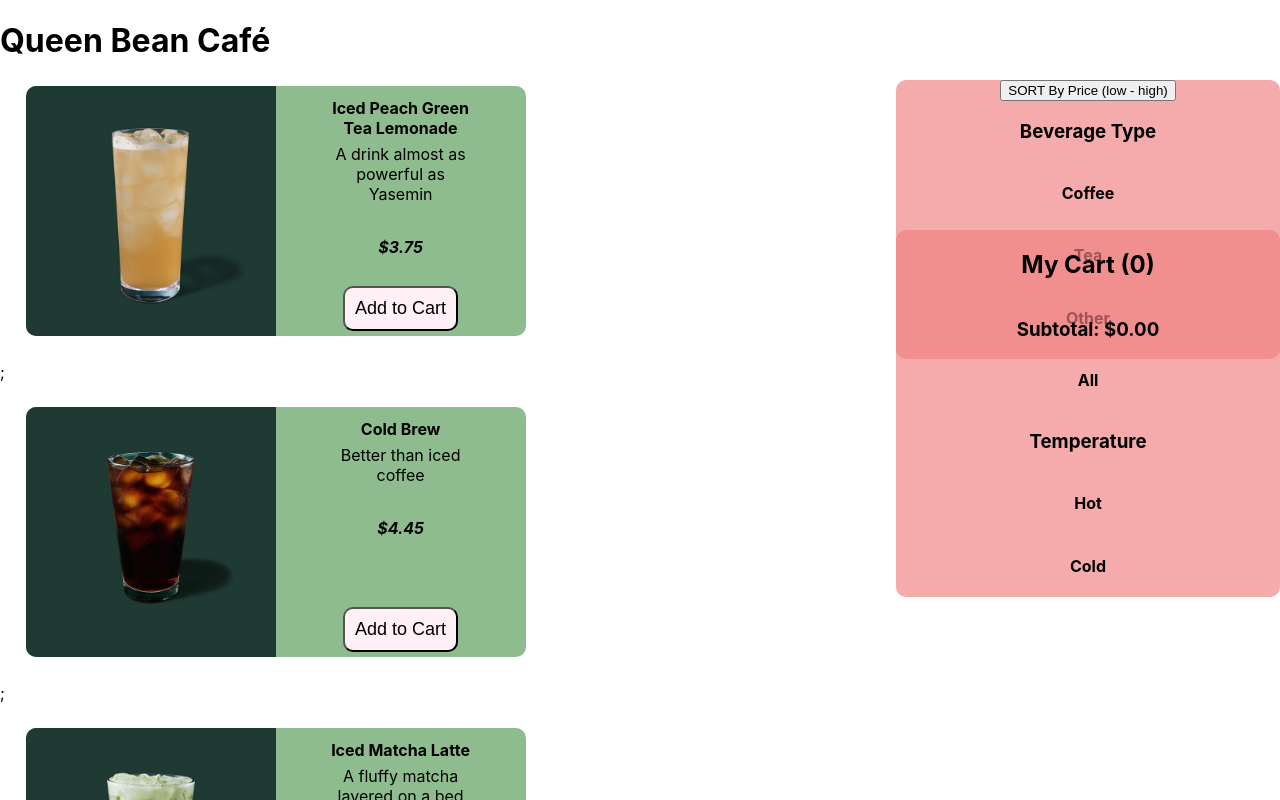
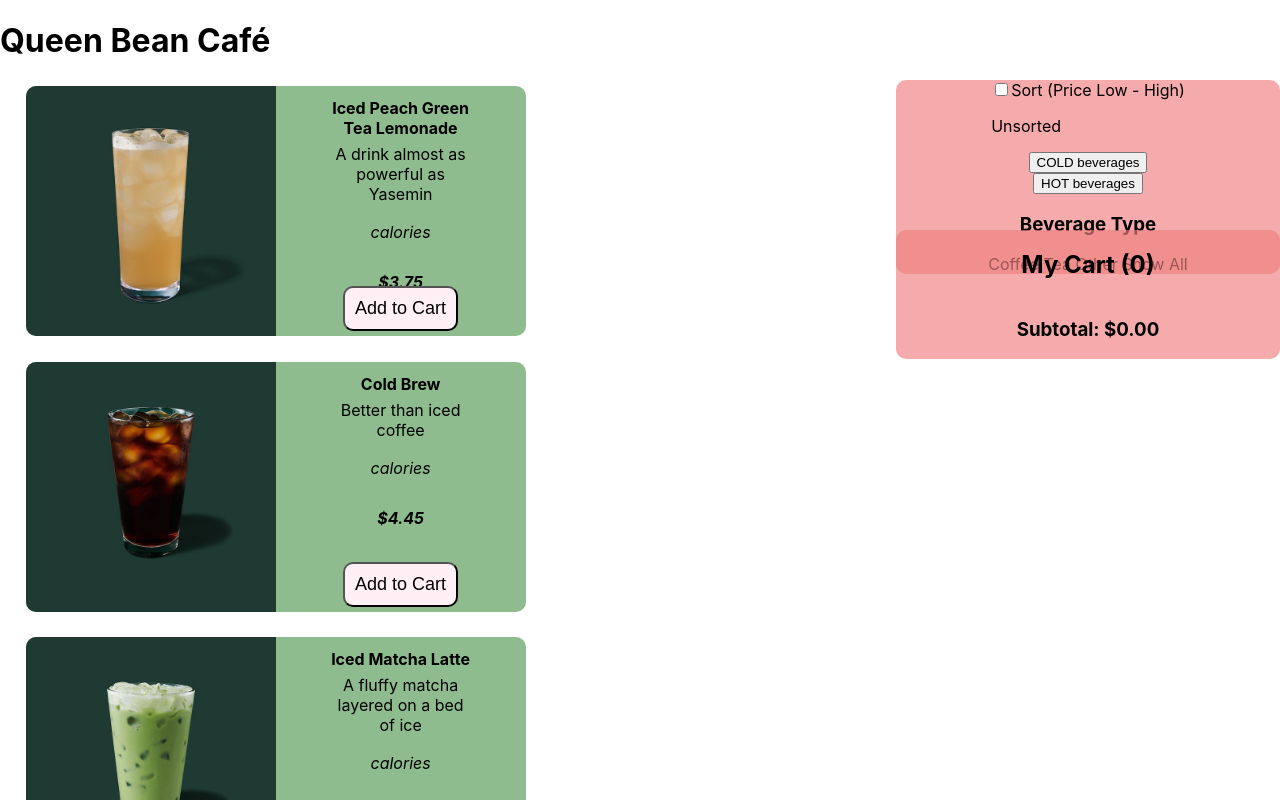
Before and after one commit to sleepycapybara317/development, a React (Create React App) app: page / in a window 1280 px wide. Shown: the top 800 px of the page. Built offline with nearby package versions, Linux system fonts and the light colour scheme; the HTML template or start-up script is replaced by a standard one.

Commit message:
checkbox component

```diff
--- a/src/App.js
+++ b/src/App.js
@@ -2,18 +2,21 @@ import "./App.css";
 // import { useState } from "react";
 import drinkData from "./assets/drink-data.json";
 import DrinkItem from "./components/DrinkItem";
+import Checkbox from "./components/Checkbox";
 import React, { useState } from 'react';
 
 /* ####### DO NOT TOUCH -- this makes the image URLs work ####### */
-drinkData.forEach((item) => {
-  item.image = process.env.PUBLIC_URL + "/" + item.image;
-});
+// drinkData.forEach((item) => {
+//   item.image = process.env.PUBLIC_URL + "/" + item.image;
+// });
 /* ############################################################## */
 
 function App() {
   const [totalPrice, setTotalPrice] = useState(0);
   const [totalQuantity, setTotalQuantity] = useState(0);
-  const [cart, setCart] = useState([]);
+  const [cart, setCart] = useState({});
+  // const [isSorted, setIsSorted] = useState(false);
+  const [lst, setLst] = useState([...drinkData]);
 
   const addPrice = (price) => {
     setTotalPrice((p) => price + p);
@@ -24,77 +27,94 @@ function App() {
   };
 
   const addItemToCart = (name, price) => {
-    let exists = false;
-    let add = cart.map((c) => {
-      if (c.name === name) {
-        exists = true;
-        return {name: c.name, quantity: (c.quantity + 1)};
-      }
-      else {
-        return c;
-      }
-    });
-    if(exists === false) {
-      setCart((c) => [...c, {name: name, quantity: 1}])
+    const updatedCart = {...cart};
+    if (typeof updatedCart[name] == 'undefined') {
+      updatedCart[name] = {name: name, quantity: 1};
+    } else {
+      updatedCart[name] = {name: name, quantity: updatedCart[name].quantity+1};
     }
-    else {
-      setCart(add);
-    }
+    setCart(updatedCart)
 
     addPrice(price);
     addQuantity();
   };
 
-  // make list of drink components
-  const allDrinks = drinkData.map((item) => {
-    return <DrinkItem key = {item.id} name = {item.name} image = {item.image} desc = {item.description} cal = {item.calories} temp = {item.temp} price = {item.price} addToCart = {addItemToCart}/>;
-  });
+  // make list of drink components -- is this the right place?
+  // const allDrinks = drinkData.map((item) => {
+  //   return <DrinkItem key = {item.id} name = {item.name} image = {item.image} desc = {item.description} cals = {item.calories} temp = {item.temp} price = {item.price} addToCart = {addItemToCart}/>;
+  // });
 
-  const [drinks, setDrinks] = useState(allDrinks);
+  let sorted = drinkData;
+
   const sortPrices = () => {
-    const sorted = [...drinks].sort((a,b) => {
-      if (a.price > b.price) return 1;
-      if (a.price < b.price) return -1;
-      return 0;
+    let sorted = [...lst].sort((a,b) => {
+      return a.price - b.price;
     });
-    setDrinks(sorted)
+
+    // console.log(sorted)
+    // console.log(drinkData)
+    // setIsSorted(true);
+    setLst(sorted);
   }
+
+  // const reset = () => {
+  //   sorted = [...drinkData];
+  //   setIsSorted(false);
+  // }
+
+  const filter = (temp) => {
+    let filtered = [...drinkData].filter(function (item) {
+      return item.temp == temp;
+    });
+    // setLst(sorted);
+    console.log(filtered)
+    setLst(filtered)
+  }
+
   return (
     <div className="App">
       <h1>Queen Bean Café</h1> {}
-
-      {/* {drinkData.map((item) => ( // TODO: map drinkData to DrinkItem components
+      {lst.map((item) => ( // map drinkData to DrinkItem components
         <p>
           <DrinkItem name = {item.name} image = {item.image} desc = {item.description} price = {item.price} addToCart = {addItemToCart}/>
         </p>
-      ))} */}
+      ))}
 
-    {/* print allDrinks */}
-    {drinks.map((item) => ( // TODO: map drinkData to DrinkItem components
-        <div>
-          {item};
-        </div>
-    ))}
       <div className="filter-container">
-        <button onClick={sortPrices}>
+        {/* <button onClick={sortPrices}>
         SORT By Price (low - high)
+        </button> */}
+        <Checkbox label = "Sort (Price Low - High)" />
+        <button onClick={() => (filter("cold"))}>
+        COLD beverages
         </button>
+        <button onClick={() => (filter("hot"))}>
+        HOT beverages
+        </button>
+        {/* <button onClick={reset}> */}
+        {/* Reset */}
+        {/* </button> */}
         <h3>Beverage Type</h3>
-        <h4>Coffee</h4>
-        <h4>Tea</h4>
-        <h4>Other</h4>
-        <h4>All</h4>
-        <h3>Temperature</h3>
-        <h4>Hot</h4>
-        <h4>Cold</h4>
+        Coffee
+        Tea
+        Other
+        Show All
+        {/* <h3>Temperature</h3> */}
+        {/* <h4>Hot</h4>
+        <h4>Cold</h4> */}
       </div>
 
       <div className="cart-container">
           <h2>My Cart ({totalQuantity})</h2>
-          {cart.map((item) => (
+          {Object.values(cart).map((item, index) => (
+            <p>
+              {item.quantity}x {item.name}
+            </p>
+          ))}
+          {/* {cart.map((item) => (
           <p>
             {item.quantity}x {item.name}
-          </p> ))}
+          </p> ))} */}
           <h3>Subtotal: ${totalPrice.toFixed(2)}</h3>
       </div>
     </div>
--- /dev/null
+++ b/src/components/Checkbox.js
@@ -0,0 +1,15 @@
+import React, { useState } from 'react';
+
+export default function Checkbox ({ label }) {
+    const [check, setCheck] = useState(false);
+    return (
+      <div className="checkbox-wrapper">
+        <label>
+          <input type="checkbox" checked={check}
+          onChange={() => setCheck((prev) => !prev)}/>
+          <span>{label}</span>
+          <p>{check ? "Sorted" : "Unsorted"}</p>
+        </label>
+      </div>
+    );
+  };
--- a/src/components/DrinkItem.css
+++ b/src/components/DrinkItem.css
@@ -41,7 +41,12 @@
   .price {
     font-weight: bold;
     font-style: italic;
-    margin: 20%;
+    margin: 10%;
+  }
+
+  .cals {
+    font-style: italic;
+    margin: 10%;
   }
 
   .addButton {
--- a/src/components/DrinkItem.js
+++ b/src/components/DrinkItem.js
@@ -3,6 +3,8 @@ import "./DrinkItem.css";
 // TODO: create a component that displays a single bakery item
 export default function DrinkItem(props) {
     const add = props.addToCart;
+    const temp = props.temp;
+    const price = props.price;
     return(
     <div className="itemCard">
         <div className="img-container">
@@ -11,8 +13,9 @@ export default function DrinkItem(props) {
         <div className="desc-container">
             <div className="name">{props.name}</div>
             <div className="desc">{props.desc}</div>
-            <div className="price">${props.price}</div>
-            <button onClick={() => (add(props.name, props.price))} className="addButton">
+            <div className="cals">{props.cals} calories</div>
+            <div className="price">${price}</div>
+            <button onClick={() => (add(props.name, price))} className="addButton">
             Add to Cart
             </button>
         </div>
```
